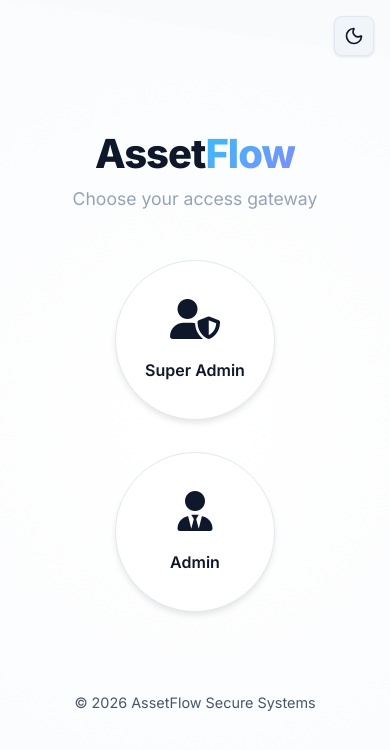
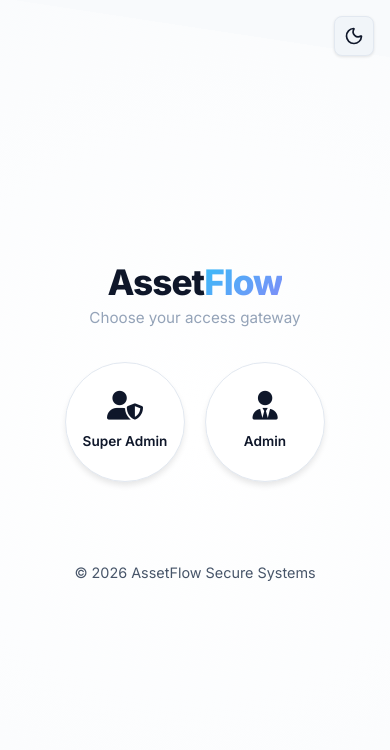
Before and after one commit to deepanshu0051/AssetFlow, a React (Vite) app in the folder frontend/: page / in a window 390 px wide. Shown: the top 750 px of the page. Built offline with nearby package versions, Linux system fonts and the light colour scheme; no server answers.

Commit message:
Optimize Role Selection page mobile responsiveness: lock page scrolling, scale circles side-by-side, and scale text properties to fit mobile screen gracefully

```diff
--- a/frontend/src/pages/PortalEntry.css
+++ b/frontend/src/pages/PortalEntry.css
@@ -137,21 +137,46 @@
 
 @media (max-width: 600px) {
   .portal-container {
-    height: auto;
-    min-height: 100vh;
-    overflow-y: auto;
-    overflow-x: hidden;
-    padding: 60px 20px;
+    height: 100vh;
+    height: 100dvh;
+    overflow: hidden;
+    padding: 0 16px;
+    display: flex;
+    align-items: center;
+    justify-content: center;
   }
   .portal-title {
-    font-size: 2.5rem;
+    font-size: 2.2rem;
+    margin-bottom: 0.25rem;
+  }
+  .portal-subtitle {
+    font-size: 0.95rem;
+    margin-bottom: 2rem;
   }
   .portal-options {
-    gap: 2rem;
+    display: flex;
+    flex-direction: row;
+    flex-wrap: nowrap;
+    gap: 1.25rem;
+    justify-content: center;
+    align-items: center;
   }
   .portal-circle {
-    width: 160px;
-    height: 160px;
+    width: 120px;
+    height: 120px;
+  }
+  .circle-inner {
+    gap: 0.6rem;
+  }
+  .circle-inner i {
+    font-size: 1.8rem;
+  }
+  .circle-inner span {
+    font-size: 0.85rem;
+  }
+  .portal-footer {
+    margin-top: 2.5rem;
+    font-size: 0.8rem;
   }
 }
 
```
